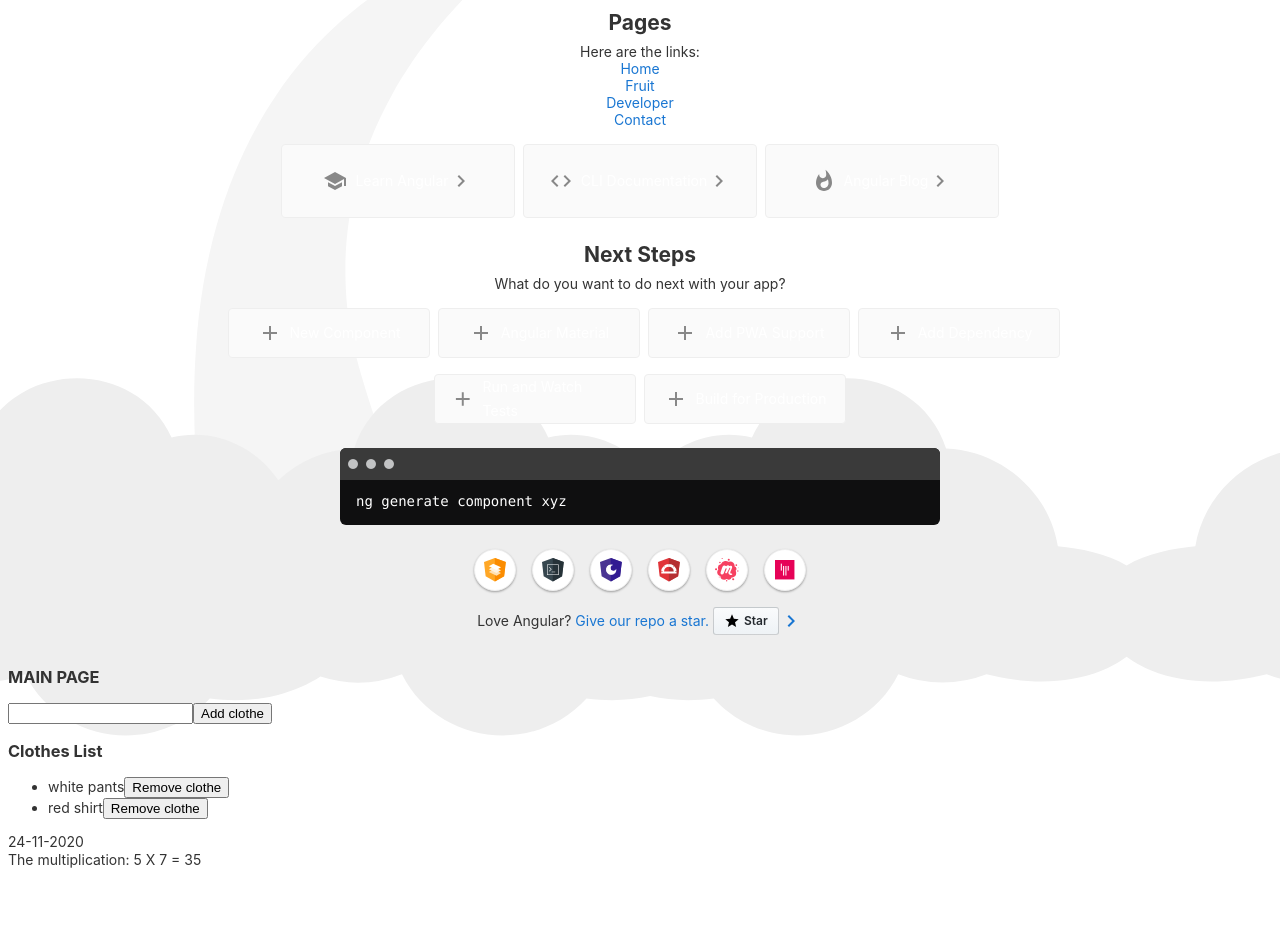
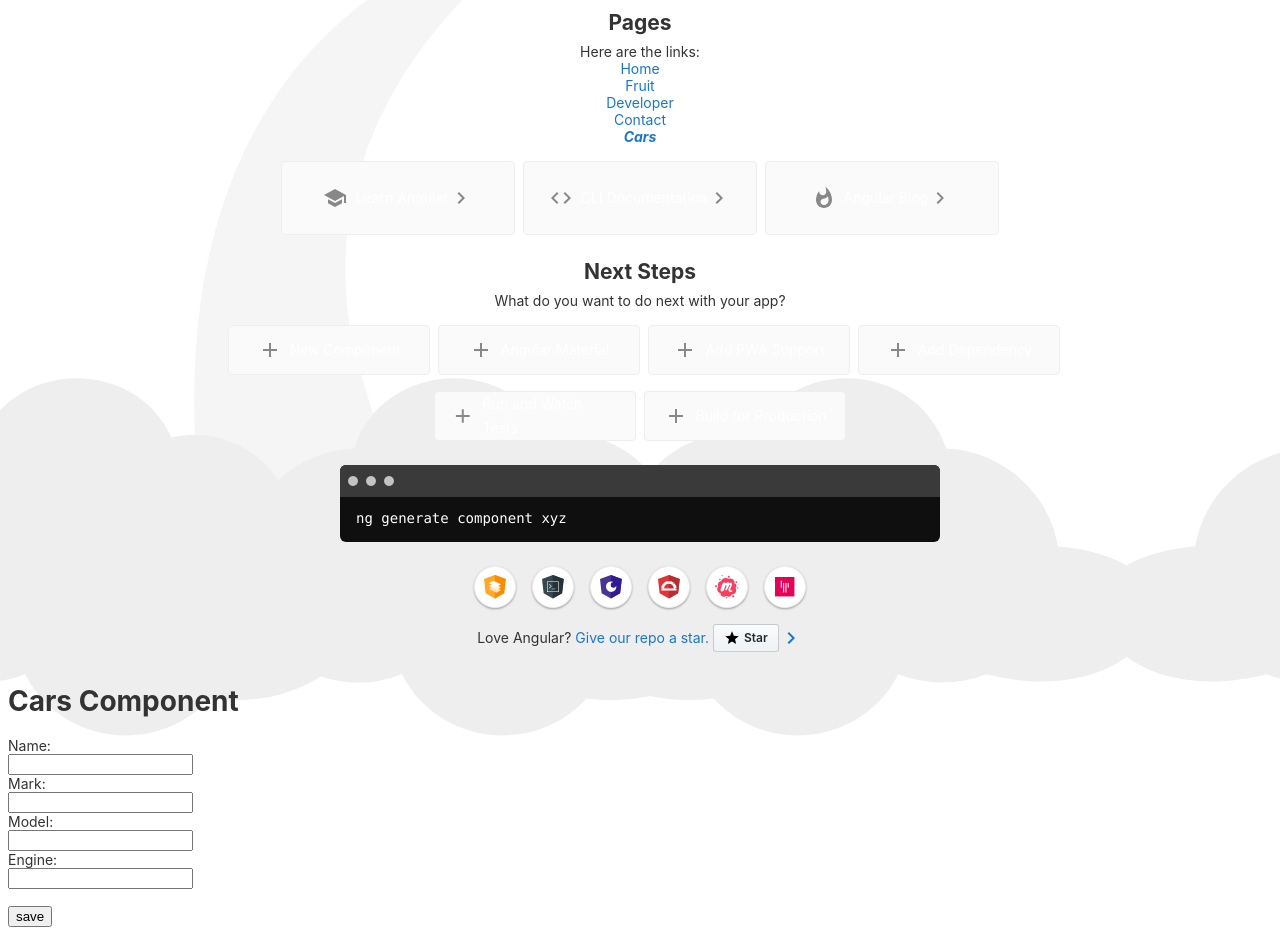
Before and after one commit to fabiandres88/Angular, an Angular app: page /cars in a window 1280 px wide. Shown: the part 160-1095 px from the top of the page. Before the commit the page ends 1037 px from the top, so only its background shows below. Built offline with nearby package versions, Linux system fonts and the light colour scheme.

Commit message:
Creating forms

```diff
--- a/src/app/app.component.html
+++ b/src/app/app.component.html
@@ -349,6 +349,7 @@
   <a [routerLink]="['/fruit']" [routerLinkActive]="['linkActive']">Fruit</a>
   <a [routerLink]="['/developer']" [routerLinkActive]="['linkActive']">Developer</a>
   <a [routerLink]="['/contact']" [routerLinkActive]="['linkActive']">Contact</a>
+  <a [routerLink]="['/cars']" [routerLinkActive]="['linkActive']">Cars</a>
 
   <div class="card-container">
     <a class="card" target="_blank" rel="noopener" href="https://angular.io/tutorial">
--- a/src/app/app.module.ts
+++ b/src/app/app.module.ts
@@ -10,6 +10,7 @@ import { DeveloperComponent } from './developer/developer.component';
 import { HomeComponent } from './home/home.component';
 import { ContactComponent } from './contact/contact.component';
 import { ConversorPipe } from './pipes/conversor.pipe';
+import { CarsComponent } from './cars/cars.component';
 
 
 @NgModule({
@@ -20,7 +21,8 @@ import { ConversorPipe } from './pipes/conversor.pipe';
     DeveloperComponent,
     HomeComponent,
     ContactComponent,
-    ConversorPipe
+    ConversorPipe,
+    CarsComponent
   ],
   imports: [
     BrowserModule,
--- a/src/app/app.routing.ts
+++ b/src/app/app.routing.ts
@@ -6,6 +6,7 @@ import { DeveloperComponent } from './developer/developer.component';
 import { FruitComponent } from './fruit/fruit.component';
 import { HomeComponent } from './home/home.component';
 import { ContactComponent } from './contact/contact.component';
+import { CarsComponent } from './cars/cars.component';
 
 const appRoutes = [
     {path: '', component: HomeComponent},
@@ -15,6 +16,7 @@ const appRoutes = [
     {path: 'developer', component: DeveloperComponent},
     {path: 'fruit', component: FruitComponent},
     {path: 'fruit', component: FruitComponent},
+    {path: 'cars', component: CarsComponent},
     {path: '**', component: HomeComponent} //Path when page loading fail
 ];
 
--- /dev/null
+++ b/src/app/cars/car.ts
@@ -0,0 +1,8 @@
+export class Car{
+    constructor(
+        public name:string,
+        public mark:string,
+        public ageModel:string,
+        public engine:string
+    ){}
+}
--- /dev/null
+++ b/src/app/cars/cars.component.html
@@ -0,0 +1,13 @@
+<h1>Cars Component</h1>
+
+<form #formCar="ngForm" (ngSubmit)="onSubmit()">
+    <label>Name: </label> <br>
+    <input type="text" name="name" #name="ngModel" [(ngModel)]="car.name" required> <br>
+    <label>Mark: </label> <br>
+    <input type="text" name="mark" #mark="ngModel" [(ngModel)]="car.mark" required> <br>
+    <label>Model: </label> <br>
+    <input type="text" name="ageModel" #ageModel="ngModel" [(ngModel)]="car.ageModel" required> <br>
+    <label>Engine: </label> <br>
+    <input type="text" name="engine" #engine="ngModel" [(ngModel)]="car.engine" required> <br><br>
+    <input type="submit" value="save">
+</form>
--- /dev/null
+++ b/src/app/cars/cars.component.ts
@@ -0,0 +1,18 @@
+import { Component } from '@angular/core';
+import { Car } from './car';
+
+@Component({
+    selector: 'cars',
+    templateUrl: './cars.component.html'
+})
+export class CarsComponent{
+    public car:Car
+
+    constructor(){
+        this.car = new Car("","","","");
+    }
+
+    onSubmit(){
+        console.log(this.car);
+    }
+}
```
